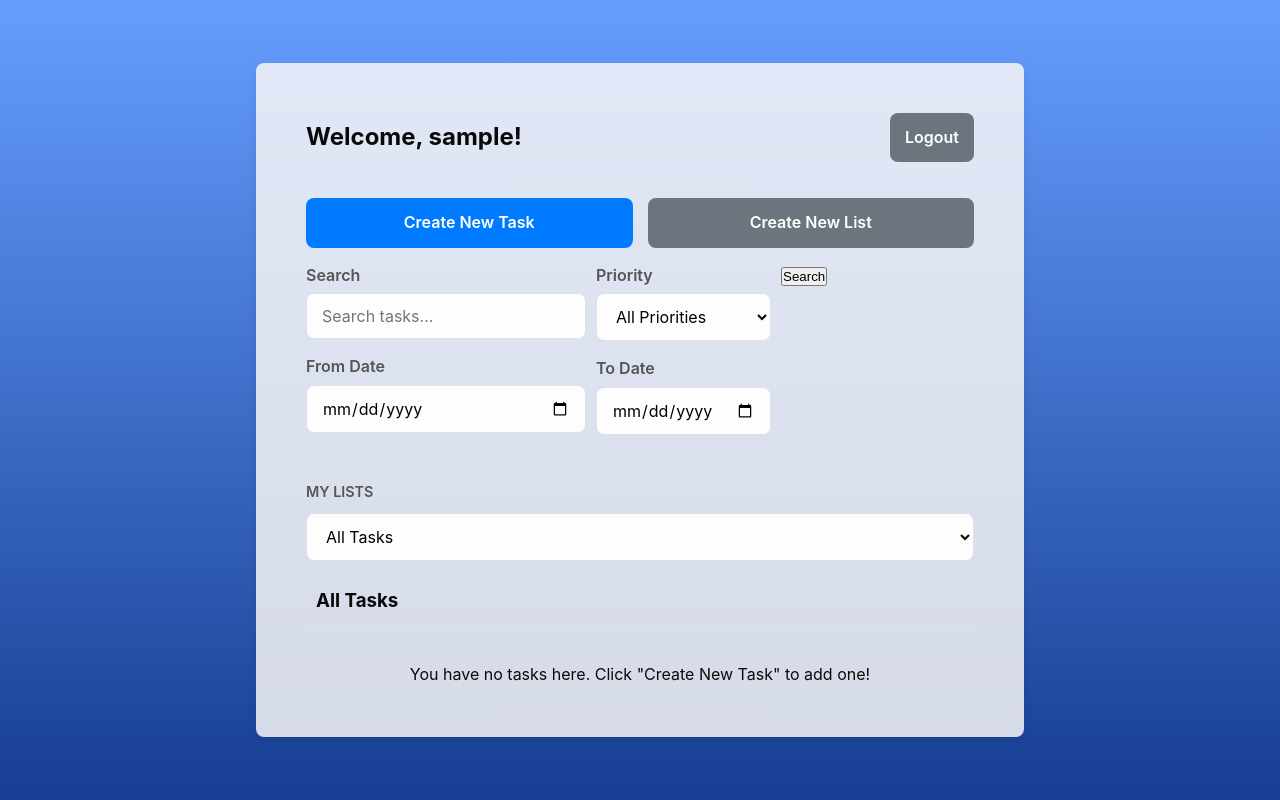
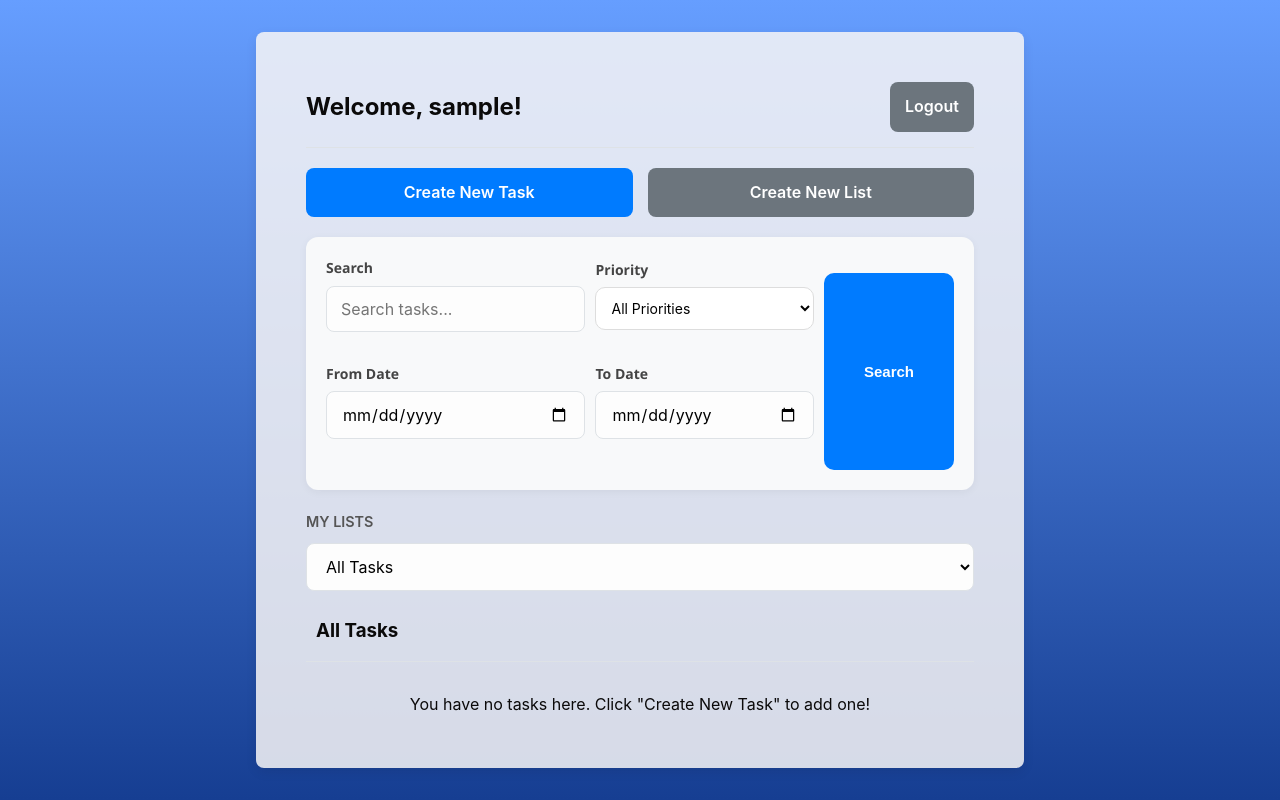
Before and after one commit to MinhQuanhehehe/project1, a PHP site: page /home.php in a window 1280 px wide. Run offline with PHP 8.4, Linux system fonts and the light colour scheme; the visitor is signed in with stand-in values (Sample User, id 1); data that the repository does not hold is empty.

Commit message:
Update style.css
- Update style for filter form.

```diff
--- a/todolist/style.css
+++ b/todolist/style.css
@@ -374,10 +432,97 @@ select:focus {
     border-top: 1px solid var(--color-border);
     padding-top: 25px;
 }
+
+/* === BỘ LỌC TÌM KIẾM (MỚI) === */
+.search-bar {
+    max-width: 800px;
+    margin: 20px auto;
+    font-family: 'Segoe UI', sans-serif;
+}
+
+#searchForm {
+    background: #f8f9fa;
+    padding: 20px;
+    border-radius: 12px;
+    box-shadow: 0 2px 8px rgba(0,0,0,0.05);
+}
+
+.filter-row {
+    display: flex;
+    gap: 16px;
+    margin-bottom: 16px;
+    align-items: flex-end;
+    flex-wrap: wrap;
+}
+.filter-row:last-child {
+    margin-bottom: 0; /* Hàng cuối cùng không cần margin-bottom */
+}
+
+.filter-column {
+    flex: 1;
+    min-width: 200px;
+}
+
+.filter-label {
+    display: block;
+    font-weight: 600;
+    margin-bottom: 6px;
+    color: #444;
+    font-size: 14px;
+}
+
+/* Lớp CSS cơ sở cho các trường input/select */
+.filter-field {
+    width: 100%;
+    border: 1.5px solid #ddd;
+    border-radius: 10px;
+    font-size: 14px;
+    background: #fff;
+    box-sizing: border-box; /* Quan trọng */
+    padding: 11px; /* Padding mặc định cho date/select */
+}
+
+/* Lớp CSS tùy chỉnh cho ô search (padding khác) */
+.filter-field.filter-input-search {
+    padding-left: 14px;
+    padding-right: 14px;
+}
+
+.filter-button-container {
+    display: flex;
+    justify-content: center;
+    margin-top: 16px; /* Tạo khoảng cách với hàng filter bên trên */
+    margin-bottom: 0; /* Ghi đè margin-bottom của form div */
+}
+
+.filter-button-submit {
+    padding: 12px 36px;
+    background: var(--color-primary);
+    color: white;
+    font-weight: 600;
+    font-size: 15px;
+    border: none;
+    border-radius: 10px;
+    cursor: pointer;
+    min-width: 130px;
+}
+.filter-button-submit:hover {
+    background: var(--color-primary-dark);
+}
+
+/* Ghi đè style cho form dropdown "My Lists" */
+.list-filter-container form {
+    display: flex;
+    align-items: center;
+    gap: 10px;
+}
+
 .task-detail-actions .btn {
     width: auto;
 }
 
+
+/* === Responsive cho thiết bị nhỏ === */
 @media (max-width: 768px) {
     body {
         padding: 10px;
```
Also changed, not shown: other parts of todolist/style.css (+117 -56 lines).
